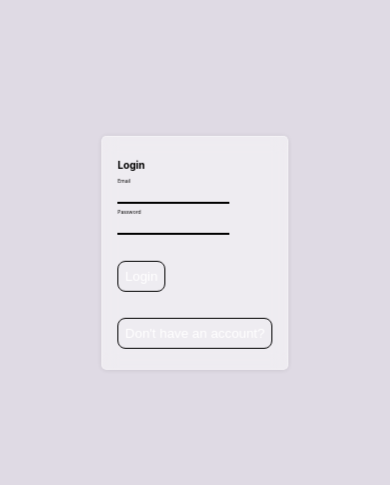
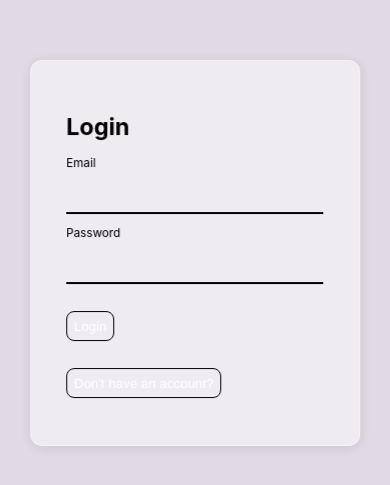
Before and after one commit to alexalextran/uni-mark-wam-calculator, a Next.js app: page /Components/LoginBox in a window 390 px wide. Shown: the part 169-654 px from the top of the page. Built offline with nearby package versions, Linux system fonts and the light colour scheme; no server answers.

Commit message:
styling for small devices and small changes to general compositon

```diff
--- a/pages/Components/FixedHeader.jsx
+++ b/pages/Components/FixedHeader.jsx
@@ -24,7 +24,7 @@ const { logout, addSemester, wam, user } = useAuth()
         </ul>
 
         <span className={styles.userinfo}>
-            <p>Current User: <span>{user.email}</span></p>
+            <p>Current User: <span>{user?.email}</span></p>
         </span>
 
 
--- a/pages/Components/LoginBox.jsx
+++ b/pages/Components/LoginBox.jsx
@@ -16,6 +16,7 @@ const Login = ({handleOnClick, titlesize}) => {
       console.log(err);
     }
   };
+
 
   return (
     <main className={styles.main}>
@@ -42,7 +43,7 @@ const Login = ({handleOnClick, titlesize}) => {
            handleLogin(e)
            }}>Login</button>
         <button onClick={() => {
-          handleOnClick(titlesize/4)
+          handleOnClick((Math.floor(Math.random() * titlesize)))
         }}> Don&#39;t have an account?</button>
         </span>
       </form>
--- a/pages/Components/Signup.jsx
+++ b/pages/Components/Signup.jsx
@@ -37,7 +37,7 @@ export default function Signup({handleOnClick, titlesize}) {
            }}>Sign up</button>
 
         <button onClick={() => {
-            handleOnClick(titlesize/4)
+              handleOnClick((Math.floor(Math.random() * titlesize)))
         }}>Already have an account?</button>
 
         </span>
--- a/styles/AssignmentCard.module.scss
+++ b/styles/AssignmentCard.module.scss
@@ -10,3 +10,11 @@
     justify-items: center;
     align-items: baseline;
 }
+
+
+@media all and (max-width: 550px) {
+    .main{
+font-size: 2vw;
+width: 100%;
+    }
+}
--- a/styles/EditModal.module.scss
+++ b/styles/EditModal.module.scss
@@ -3,7 +3,7 @@
 
 
 .main{
-    z-index: 1000;
+    z-index: 1001;
     background-color: rgba(0,0,0,0.9);
     width: 100vw;
     height: 100vh;
@@ -74,3 +74,14 @@
     }
 }
 }
+
+
+
+@media all and (max-width: 550px) {
+    .main{
+    .modal{
+        font-size: 2.5vw;
+    }
+    }
+
+   }
--- a/styles/FixedHeader.module.scss
+++ b/styles/FixedHeader.module.scss
@@ -50,3 +50,18 @@
         color: $orange;
       }
 }
+
+
+@media all and (max-width: 550px) {
+    .main{
+     font-size: 2vw;
+     width: 100%;
+     ul{
+        display: none;
+       }
+    }
+   .userinfo{
+    display: none;
+   }
+
+   }
--- a/styles/LoginCard.module.scss
+++ b/styles/LoginCard.module.scss
@@ -50,3 +50,10 @@
     }
    }
 }
+
+@media all and (max-width: 550px) {
+    .main{
+     font-size: 3vw !important;
+    }
+
+   }
--- a/styles/SemesterCard.module.scss
+++ b/styles/SemesterCard.module.scss
@@ -8,8 +8,7 @@
     font-size: 1vw;
     margin-top: 8em;
     border-radius: 2em;
-    box-shadow: 0.2em 0.2em 0.6em 0.2em #a8a5a5;
-    z-index: 1;
+    box-shadow: 0.2em 0.2em 0.6em 0.2em #a8a5a5;;
     h1{
         text-align: center;
         padding-top: 0.7em;
@@ -79,3 +78,15 @@
     }
 }
 }
+
+
+@media all and (max-width: 550px) {
+   .main{
+    font-size: 2vw;
+    width: 100%;
+   }
+   .form{
+    font-size: 1.2vw !important;
+
+   }
+  }
--- a/styles/SubjectCard.module.scss
+++ b/styles/SubjectCard.module.scss
@@ -7,7 +7,7 @@
     display: grid;
     margin: 0 auto;
     text-align: center;
-    grid-template-columns:  repeat(5, 1fr) 0.66fr 0.66fr 0.66fr;
+    grid-template-columns: 2fr repeat(2, 1fr) 0.5fr 1fr repeat(3, 0.66fr);
     column-gap: 1em;
 
     :nth-child(1){
@@ -19,6 +19,7 @@
     }
 
     button{
+        transition: background-Color 300ms ease;
         @include button
     }
 
@@ -34,3 +35,12 @@
         @include flexCustom(space-around, center, row);
     }
 }
+
+@media all and (max-width: 550px) {
+    .main{
+   font-size: 2vw;
+   width: 95%;
+
+    }
+
+   }
```
Also changed, not shown: pages/Components/SubjectCard.jsx (+8 -6 lines), styles/AddAssignment.module.scss (+29 -0 lines).
